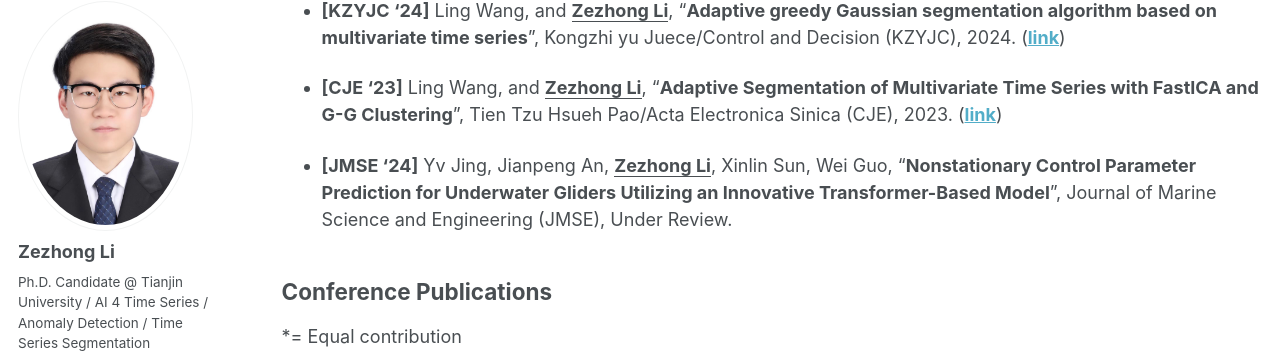
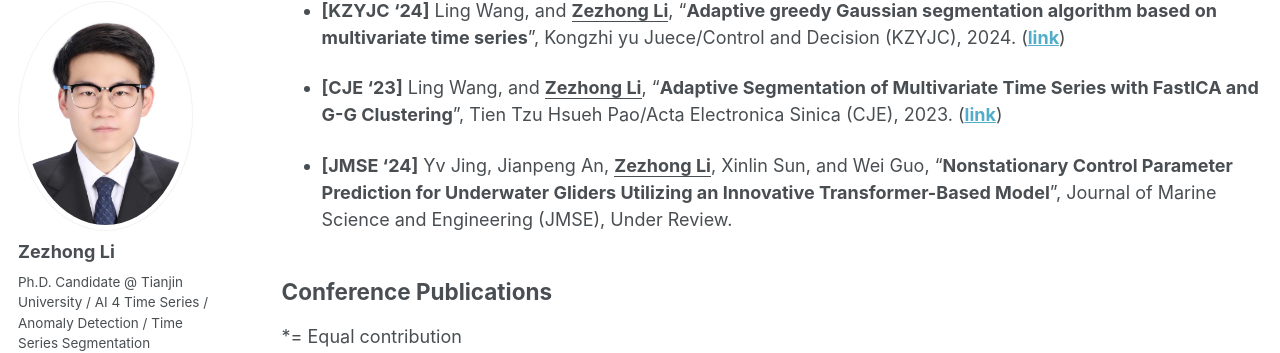
Before and after one commit to lzz19980125/lzz19980125.github.io, a Jekyll site: the page built from _pages/publications.md, in a window 1280 px wide and 900 px high, scrolled down 590 px. Shown: the part 105-458 px from the top of the window. Built offline with Jekyll 4.4.1, drawn with Linux system fonts in a browser that asks for light colours; some web fonts are replaced.

Commit message:
Update publications.md

```diff
--- a/_pages/publications.md
+++ b/_pages/publications.md
@@ -21,7 +21,7 @@
 
 - **[CJE '23]** Ling Wang, and **<u>Zezhong Li</u>**, "**Adaptive Segmentation of Multivariate Time Series with FastICA and G-G Clustering**", Tien Tzu Hsueh Pao/Acta Electronica Sinica (CJE), 2023. ([**link**](https://www.ejournal.org.cn/CN/10.12263/DZXB.20220649))
 
-- **[JMSE '24]** Yv Jing, Jianpeng An, **<u>Zezhong Li</u>**, Xinlin Sun, Wei Guo, "**Nonstationary Control Parameter Prediction for Underwater Gliders
+- **[JMSE '24]** Yv Jing, Jianpeng An, **<u>Zezhong Li</u>**, Xinlin Sun, and Wei Guo, "**Nonstationary Control Parameter Prediction for Underwater Gliders
 Utilizing an Innovative Transformer-Based Model**", Journal of Marine Science and Engineering (JMSE), Under Review.
 
 ## Conference Publications
```
